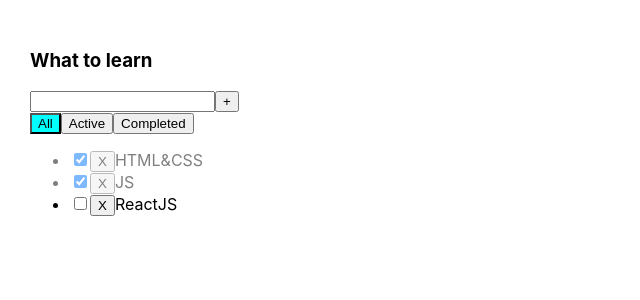
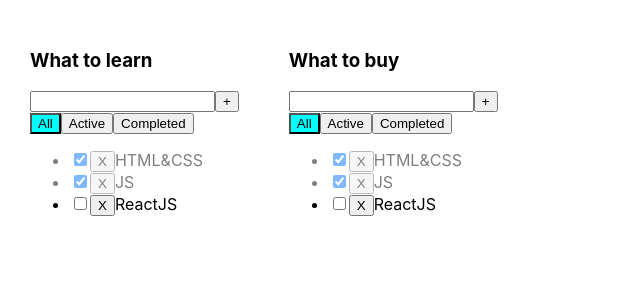
Before and after one commit to SPK80/todolist, a React (Create React App) app: page / in a window 1280 px wide. Shown: the top 300 px of the page, without its empty margins (0-640 px from the left). Built offline with nearby package versions, Linux system fonts and the light colour scheme.

Commit message:
feat: add todoLists and refactor filter

```diff
--- a/src/App.tsx
+++ b/src/App.tsx
@@ -3,8 +3,23 @@ import './App.css';
 import Todolist from "./Components/Todolist";
 import {v1} from 'uuid';
 import {TaskType} from "./Components/Task";
+import {FilterValuesType} from "./Components/FiltersPanel";
+
+type TodoListType = {
+    id: string
+    title: string
+    filter: FilterValuesType
+}
 
 export const App = () => {
+
+    const [todoLists, setTodoLists] = useState<Array<TodoListType>>(
+        [
+            {id: v1(), title: 'What to learn', filter: 'all'},
+            {id: v1(), title: 'What to buy', filter: 'all'},
+        ]
+    )
+
     const initTasks: Array<TaskType> = [
         {id: v1(), title: "HTML&CSS", isDone: true},
         {id: v1(), title: "JS", isDone: true},
@@ -37,15 +52,34 @@ export const App = () => {
         ])
     }
 
+    const changeFilterHandler = (newFilter: FilterValuesType, id: string) => {
+        const todoList = todoLists.find(tl => tl.id === id)
+        if (todoList) {
+            todoList.filter = newFilter
+            setTodoLists([...todoLists])
+        }
+
+    };
+
     return (
         <div className="App">
-            <Todolist
-                title={'What to learn'}
-                tasks={tasks}
-                removeTask={removeTask}
-                changeTaskIsDone={changeTaskIsDone}
-                addNewTask={addNewTask}
-            />
+            {
+                todoLists.map(todoList => {
+
+                    return <Todolist
+                        key={todoList.id}
+                        id={todoList.id}
+                        title={todoList.title}
+                        tasks={tasks}
+                        removeTask={removeTask}
+                        changeTaskIsDone={changeTaskIsDone}
+                        addNewTask={addNewTask}
+                        filter={todoList.filter}
+                        changeFilter={(filter) => changeFilterHandler(filter, todoList.id)}
+                    />
+                })
+            }
+
         </div>
     );
 }
--- a/src/Components/Todolist.tsx
+++ b/src/Components/Todolist.tsx
@@ -1,32 +1,33 @@
-import React, {useState} from "react";
+import React from "react";
 import {NewTaskInput} from "./NewTaskInput";
 import Task, {TaskType} from "./Task";
 import FiltersPanel, {FilterValuesType} from "./FiltersPanel";
 
 type TodolistPropsType = {
+    id: string
     title: string
     tasks: Array<TaskType>
     removeTask: (id: string) => void
     changeTaskIsDone: (id: string, value: boolean) => void
     addNewTask: (newTaskTitle: string) => void
+    filter: FilterValuesType
+    changeFilter: (filter: FilterValuesType) => void
 }
 
 const Todolist: React.FC<TodolistPropsType> = (props) => {
 
-    const [filter, setFilter] = useState<FilterValuesType>('all');
-
     let tasksForTodoList = props.tasks;
 
-    if (filter === 'completed') {
+    if (props.filter === 'completed') {
         tasksForTodoList = props.tasks.filter(task => task.isDone);
     }
 
-    if (filter === 'active') {
+    if (props.filter === 'active') {
         tasksForTodoList = props.tasks.filter(task => !task.isDone);
     }
 
     function toggleFilterHandler(value: FilterValuesType) {
-        setFilter(value);
+        props.changeFilter(value);
     }
 
     function addNewTaskHandler(newTaskTitle: string) {
@@ -41,7 +42,7 @@ const Todolist: React.FC<TodolistPropsType> = (props) => {
             />
 
             <FiltersPanel
-                filterValue={filter}
+                filterValue={props.filter}
                 toggleFilter={toggleFilterHandler}
             />
 
```
